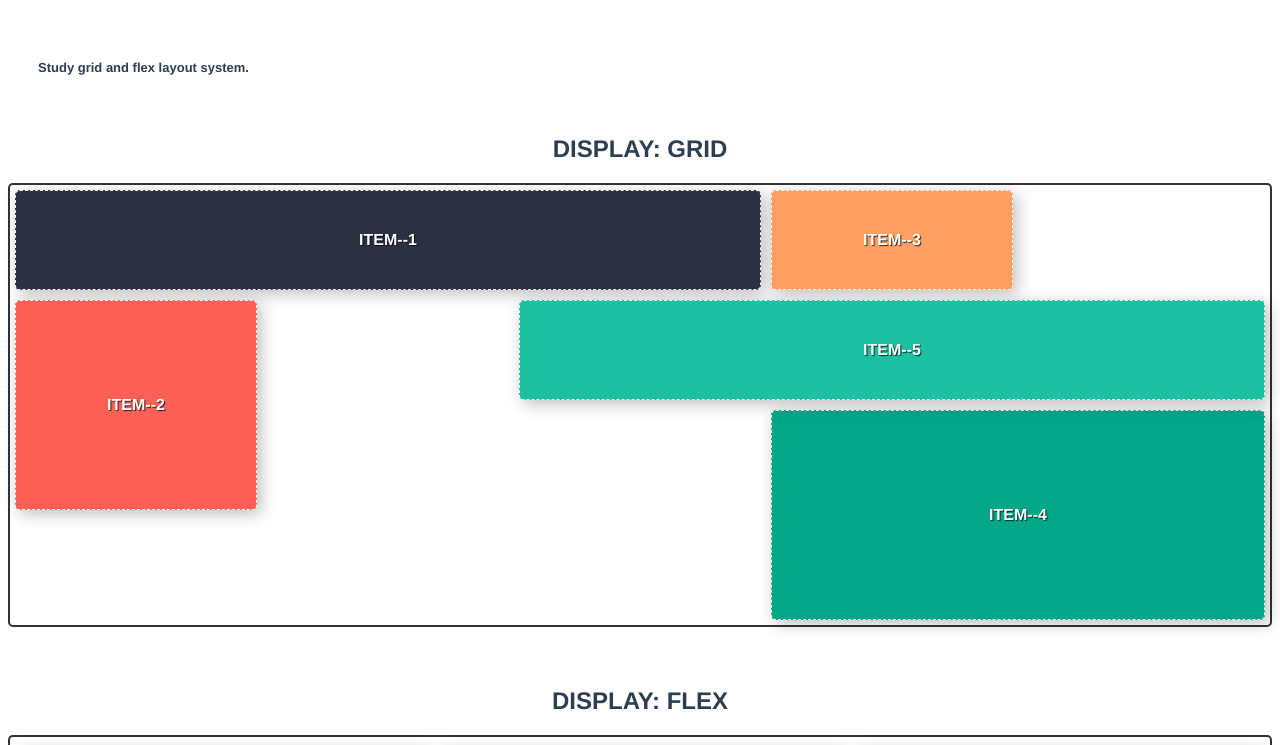
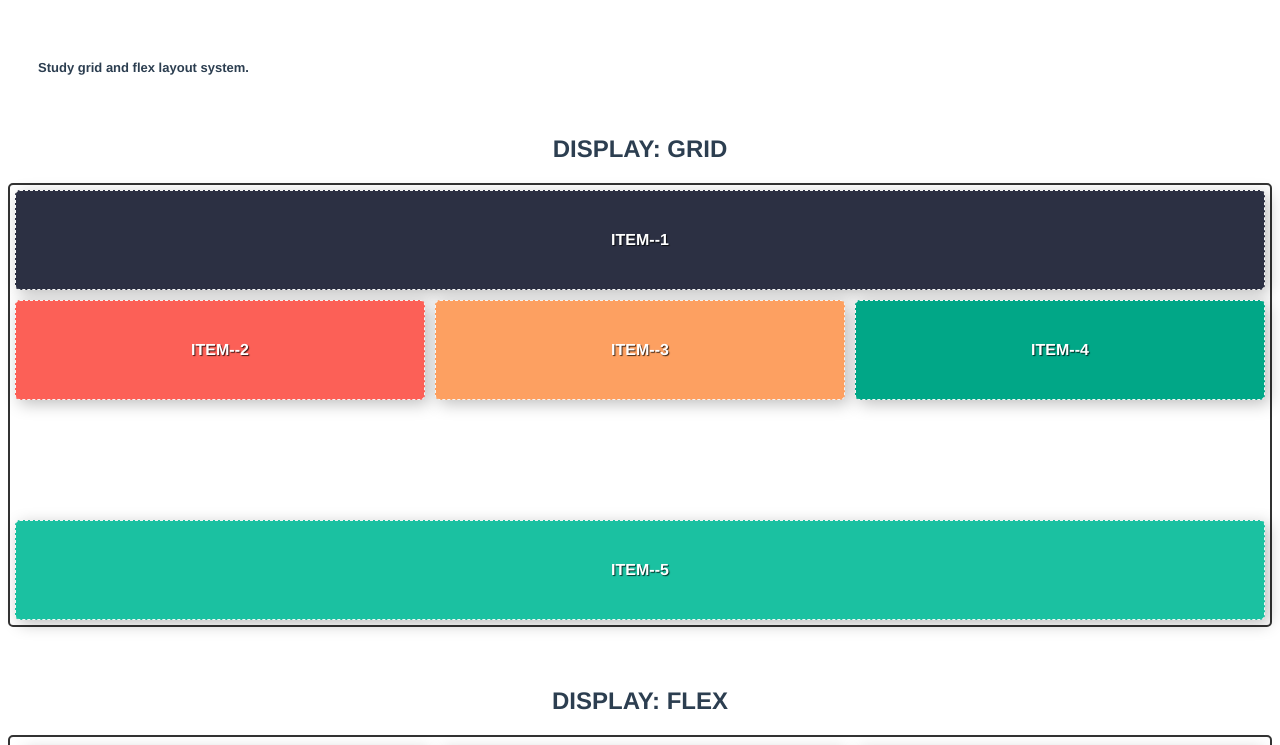
Before and after one commit to eunha0ne/study-grid-flex-layout, a Vue app: page / in a window 1280 px wide. Shown: the top 745 px of the page. Built offline with nearby package versions, Linux system fonts and the light colour scheme.

Commit message:
[Chore] grid-template-areas 사용해서 레이아웃 표현하기

```diff
--- a/src/assets/styles/item.scss
+++ b/src/assets/styles/item.scss
@@ -23,7 +23,7 @@ $backgorund-colors: (
   box-shadow: 4px 4px 16px rgba(0, 0, 0, 0.25);
 
   &__tag {
-    display: inline-flex;
+    display: flex;
     height: 100%;
     align-items: center;
     justify-content: center;
--- a/src/components/LayoutFlex.vue
+++ b/src/components/LayoutFlex.vue
@@ -16,7 +16,6 @@ export default {
 <style lang="scss" scoped>
 ::v-deep .container--flex {
   display: flex;
-  /* Short-hand: flex-direction | flex-wrap */
   flex-flow: row wrap;
   justify-content: flex-start;
 }
--- a/src/components/LayoutGrid.vue
+++ b/src/components/LayoutGrid.vue
@@ -16,13 +16,40 @@ export default {
 <style lang="scss" scoped>
 ::v-deep .container--grid {
   display: grid;
-  /* Short-hand: 20% 20% 20% 20% 20%; */
-  grid-template-columns: repeat(5, 1fr);
-  /* grid-template-rows: 100px 100px; */
+  grid-template-columns: repeat(3, 1fr);
   grid-auto-rows: minmax(auto, 100px);
   grid-gap: 10px;
+
+  grid-template-areas:
+    'header header header'
+    '   a    main    b   '
+    '   .     .      .   '
+    'footer footer footer';
 }
 
+::v-deep .item {
+  &--1 {
+    grid-area: header;
+  }
+
+  &--2 {
+    grid-area: a;
+  }
+
+  &--3 {
+    grid-area: main;
+  }
+
+  &--4 {
+    grid-area: b;
+  }
+
+  &--5 {
+    grid-area: footer;
+  }
+}
+
+/* gird-{column, row}를 통해서 레이아웃 자유롭게 표현하기
 ::v-deep .item {
   &--1 {
     grid-column: 1 / 4;
@@ -41,5 +68,5 @@ export default {
   &--5 {
     grid-column: 3 / 6;
   }
-}
+} */
 </style>
```
